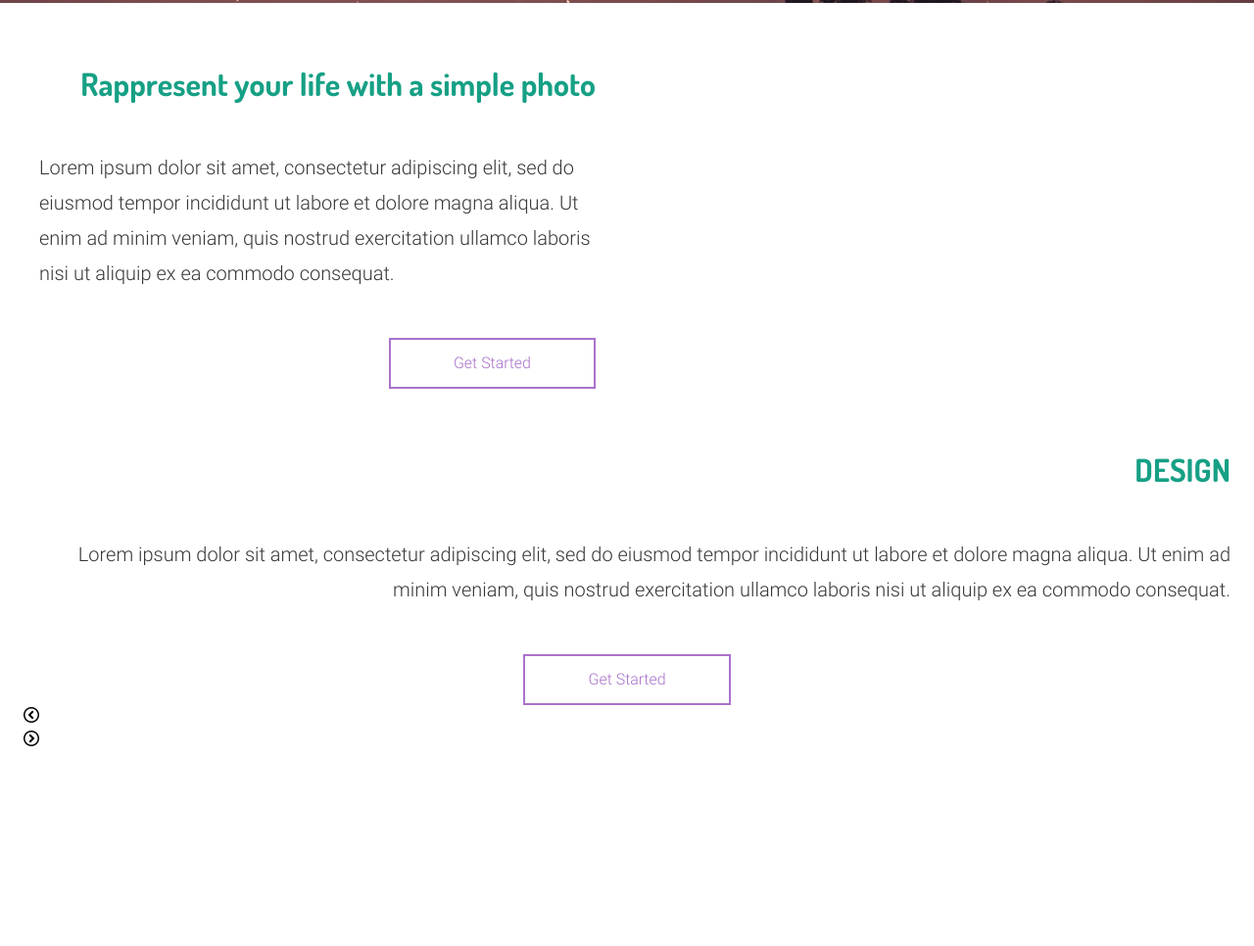
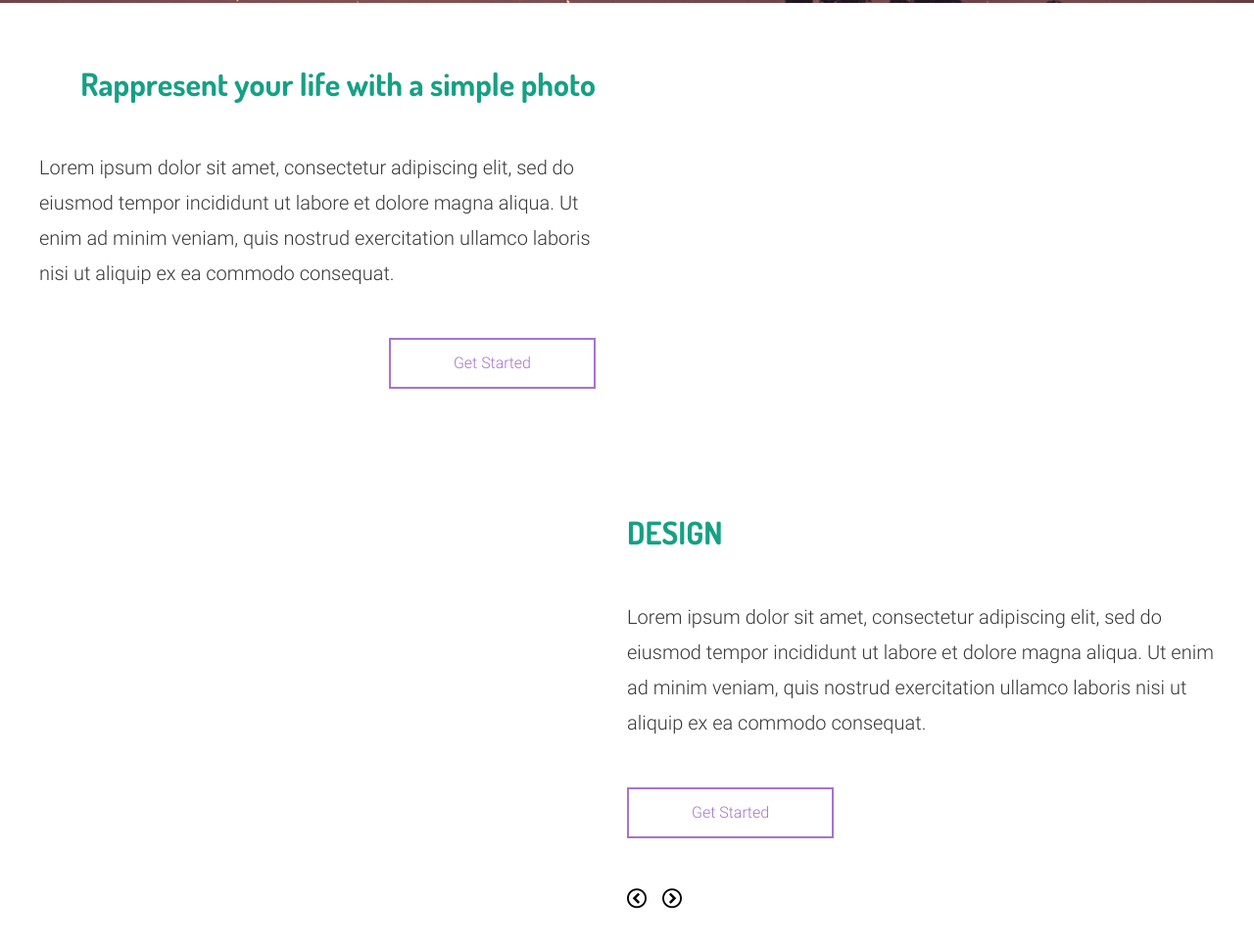
Before and after one commit to deja21k/expirience, a website: page index.html in a window 1280 px wide. Shown: the part 501-1467 px from the top of the page at 98% size. Before the commit the page ends 1269 px from the top, so only its background shows below. Drawn offline with nearby package versions, Linux system fonts and the light colour scheme; files whose address does not match are found by name.

Commit message:
Design slider styled

```diff
--- a/scss/blocks/_block-design.scss
+++ b/scss/blocks/_block-design.scss
@@ -4,13 +4,18 @@
   }
   button {
     margin:0;
+    @include respond-to (768) {
+      display: block;
+      margin-right: auto;
+
+    }
 
   }
   h2{
     text-align: center;
     color: $green;
     @include respond-to (768) {
-      text-align: right;
+      text-align: left;
     }
   }
   p {
@@ -18,18 +23,42 @@
     text-align: center;
     color: $silver;
     @include respond-to (768) {
-        text-align: right;
+      text-align: left;
       padding:$space-3 0;
     }
+
   }
   .wrapper {
     display: flex;
     flex-direction: column;
     text-align: center;
+    padding: $space-4 $space-1;
   }
   &__slider {
+    :focus {
+      outline: none;
+    }
+    @include respond-to (768) {
+      max-width: 600px;
+      margin-left: auto;
+    }
 
   }
   &__slider-buttons {
+    ul {
+      display: none;
+      @include respond-to(768) {
+        display: flex;
+        margin-left: auto;
+        max-width: 600px;
+        padding-top: $space-3;
+        font-size: 20px;
       }
     }
+    li:nth-child(2) {
+      @include respond-to (768) {
+        padding-left: $space-1;
+      }
+    }
+  }
+}
```
Also changed, not shown: index.html (+1 -1 lines), css/bundle.css, 1 other file. Lines whose indentation alone changed are shown as unchanged.
